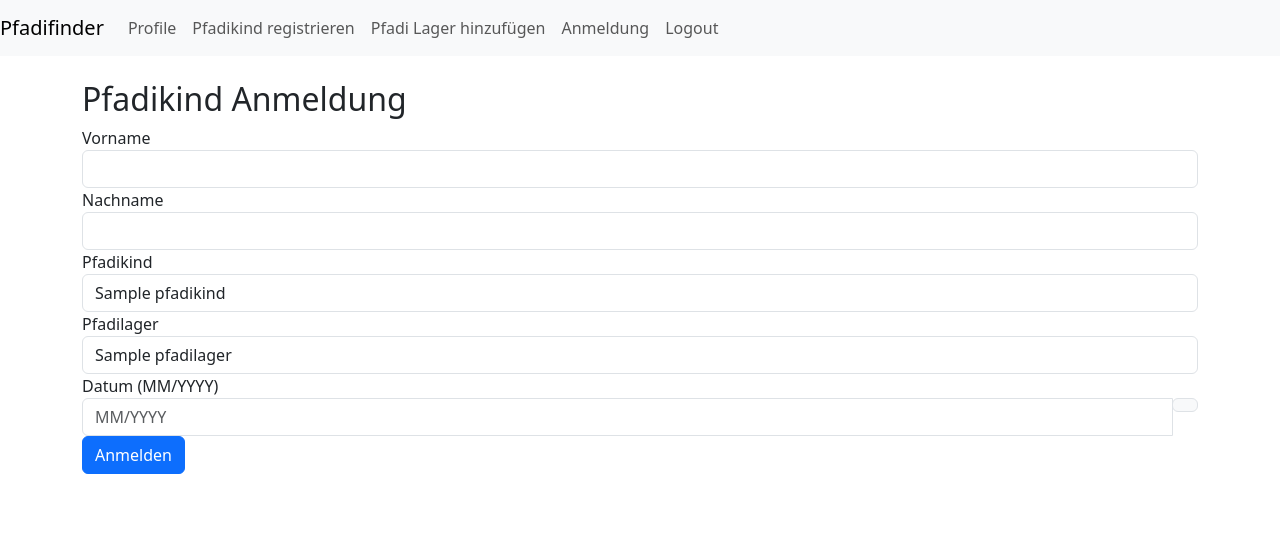
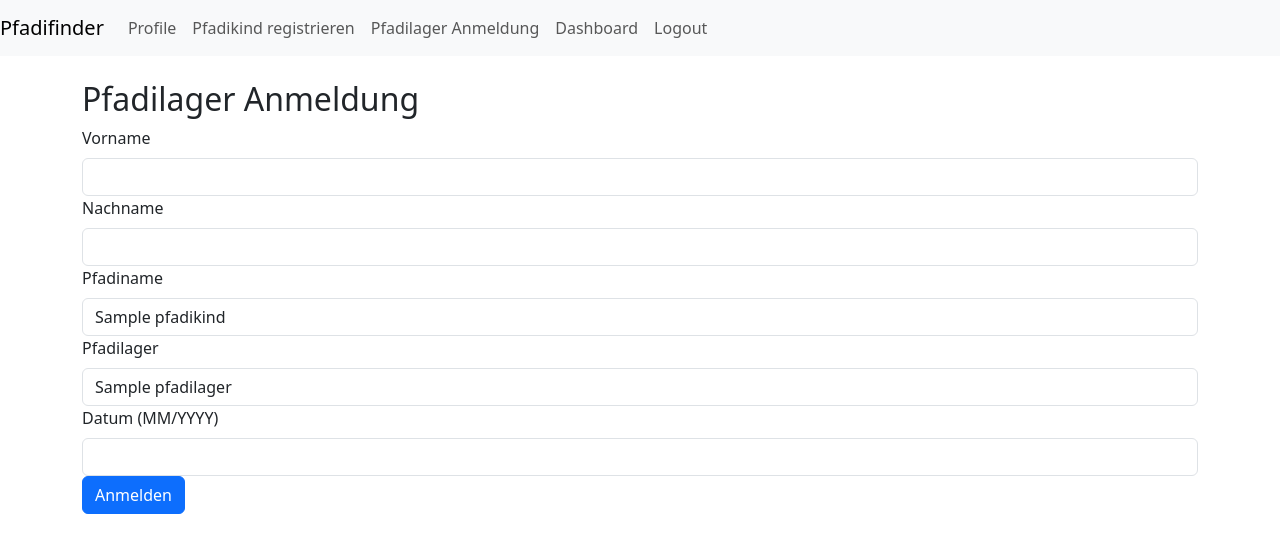
Before and after one commit to hzimat2023/pfadifinder, a Flask app: page /anmeldung in a window 1280 px wide. Shown: the top 553 px of the page. Run offline with Flask 3, Linux system fonts and the light colour scheme; a user stored in the database is signed in; tables that the repository leaves empty hold one stand-in row (values such as "Sample post").

Commit message:
pfadilageranmeldung 1

```diff
--- a/app/forms.py
+++ b/app/forms.py
@@ -56,6 +56,7 @@ class PfadikindAnmeldungForm(FlaskForm):
     vorname = StringField('Vorname', validators=[DataRequired()])
     nachname = StringField('Nachname', validators=[DataRequired()])
     pfadikind = SelectField('Pfadikind', validators=[DataRequired()])
+    pfadiname = SelectField('Pfadiname', validators=[DataRequired()])
     pfadilager = SelectField('Pfadilager', validators=[DataRequired()])
     datum = StringField('Datum (MM/YYYY)', validators=[DataRequired()])
     submit = SubmitField('Anmelden')
--- a/app/routes.py
+++ b/app/routes.py
@@ -9,6 +9,15 @@ from werkzeug.urls import url_parse
 from functools import wraps
 
 
+def admin_required(func):
+    @wraps(func)
+    def decorated_view(*args, **kwargs):
+        if current_user.role != 'admin':
+            flash('Nur Administratoren haben Zugriff auf diese Seite.', 'danger')
+            return redirect(url_for('index'))
+        return func(*args, **kwargs)
+    return decorated_view
+
 
 @app.route('/')
 @app.route('/index')
@@ -16,6 +25,7 @@ from functools import wraps
 def index():
     user = current_user
     pfadilager_entries = Pfadilager.query.all()
+
 
     return render_template('index.html', title='Home', user=user, pfadilager_entries=pfadilager_entries)
 
@@ -69,7 +79,7 @@ def register():
 @login_required
 def user(username):
     user = User.query.filter_by(username=username).first_or_404()
-    pfadilageranmeldungen = Pfadilageranmeldung.query.all()
+    pfadilageranmeldungen = Pfadilageranmeldung.query.filter_by(user_id=current_user.id).all()
 
     return render_template('user.html', user=user, pfadilageranmeldungen=pfadilageranmeldungen)
 
@@ -85,14 +95,14 @@ def internal_error(error):
 
 
 @app.route('/register_pfadikind', methods=['GET', 'POST'])
-@login_required  # Stellen Sie sicher, dass der Benutzer authentifiziert ist
+@login_required
 def register_pfadikind():
     form = PfadikindForm()
     if form.validate_on_submit():
-        # Hier erhalten Sie die ID des angemeldeten Benutzers
+
         user_id = current_user.id
 
-        # Erstellen Sie ein neues Pfadikind und weisen Sie die user_id zu
+
         pfadikind = Pfadikind(
             pfadiname=form.pfadiname.data,
             vegetarisch=form.vegetarisch.data,
@@ -103,10 +113,10 @@ def register_pfadikind():
             telefonprivat=form.telefonprivat.data,
             telefonberuflich=form.telefonberuflich.data,
             allergien_unvertraeglichkeiten=form.allergien_unvertraeglichkeiten.data,
-            user_id=user_id  # Weisen Sie die user_id zu
+            user_id=user_id
         )
 
-        # Fügen Sie das Pfadikind zur Datenbank hinzu und speichern Sie es
+
         db.session.add(pfadikind)
         db.session.commit()
 
@@ -117,6 +127,8 @@ def register_pfadikind():
 
 
 @app.route('/create_pfadilager', methods=['GET', 'POST'])
+@login_required
+@admin_required
 def create_pfadilager():
     form = PfadiLagerForm()
     if form.validate_on_submit():
@@ -150,6 +162,7 @@ def anmeldung():
     form = PfadikindAnmeldungForm()
     form.pfadikind.choices = [(pfadikind.id, pfadikind.vorname) for pfadikind in Pfadikind.query.all()]
     form.pfadilager.choices = [(pfadilager.id, pfadilager.name) for pfadilager in Pfadilager.query.all()]
+    form.pfadiname.choices = [(pfadikind.pfadiname, pfadikind.pfadiname) for pfadikind in Pfadikind.query.all()]
 
     if form.validate_on_submit():
         selected_pfadilager_id = form.pfadilager.data
@@ -160,8 +173,9 @@ def anmeldung():
             user_id=current_user.id,
             pfadilager_id=selected_pfadilager_id,
             datum=datum,
-            vorname=form.vorname.data,  # Add vorname field
-            nachname=form.nachname.data  # Add nachname field
+            vorname=form.vorname.data,
+            nachname=form.nachname.data,
+            pfadikind_id=form.pfadiname.data
         )
 
         db.session.add(anmeldung)
@@ -173,16 +187,10 @@ def anmeldung():
 
 
 
-def admin_required(func):
-    @wraps(func)
-    def decorated_view(*args, **kwargs):
-        if current_user.role != 'admin':
-            flash('Nur Administratoren haben Zugriff auf diese Seite.', 'danger')
-            return redirect(url_for('index'))
-        return func(*args, **kwargs)
-    return decorated_view
 
-@app.route('/admin')
+
+
+@app.route('/admin/dashboard')
 @login_required
 @admin_required
 def admin_dashboard():
--- a/app/templates/anmeldung.html
+++ b/app/templates/anmeldung.html
@@ -2,35 +2,30 @@
 
 {% block content %}
 <div class="container">
-  <h2 class="mt-4">Pfadikind Anmeldung</h2>
+  <h2 class="mt-4">Pfadilager Anmeldung</h2>
   <form method="POST">
       {{ form.hidden_tag() }}
       <div class="form-group">
-      {{ form.vorname.label(class="form-control-label") }}
+          {{ form.vorname.label(class="form-label") }}
           {{ form.vorname(class="form-control") }}
       </div>
       <div class="form-group">
-      {{ form.nachname.label(class="form-control-label") }}
+          {{ form.nachname.label(class="form-label") }}
           {{ form.nachname(class="form-control") }}
       </div>
       <div class="form-group">
-      {{ form.pfadikind.label(class="form-control-label") }}
-      {{ form.pfadikind(class="form-control") }}
+          {{ form.pfadiname.label(class="form-label") }}
+          {{ form.pfadiname(class="form-control") }}
       </div>
       <div class="form-group">
-      {{ form.pfadilager.label(class="form-control-label") }}
+          {{ form.pfadilager.label(class="form-label") }}
           {{ form.pfadilager(class="form-control") }}
       </div>
       <div class="form-group">
-      {{ form.datum.label(class="form-control-label") }}
-      <div class="input-group">
-        {{ form.datum(class="form-control", placeholder="MM/YYYY") }}
-        <div class="input-group-append">
-          <span class="input-group-text"><i class="fas fa-calendar"></i></span>
+          {{ form.datum.label(class="form-label") }}
+          {{ form.datum(class="form-control") }}
       </div>
-      </div>
-    </div>
-    <button type="submit" class="btn btn-primary">{{ form.submit.label }}</button>
+      <button type="submit" class="btn btn-primary">Anmelden</button>
   </form>
 </div>
 {% endblock %}
--- a/app/templates/base.html
+++ b/app/templates/base.html
@@ -26,14 +26,16 @@
                         <li class="nav-item">
                             <a class="nav-link" href="{{ url_for('register_pfadikind') }}">Pfadikind registrieren</a>
                         </li>
+                        <li class="nav-item">
+                            <a class="nav-link" href="{{ url_for('anmeldung') }}">Pfadilager Anmeldung</a>
+                        </li>
+
 
                         <li class="nav-item">
-                            <a class="nav-link" href="{{ url_for('create_pfadilager') }}">Pfadi Lager hinzufügen</a>
+                            <a class="nav-link" href="{{ url_for('admin_dashboard') }}">Dashboard</a>
                         </li>
                         <li class="nav-item">
-                            <a class="nav-link" href="{{ url_for('anmeldung') }}">Anmeldung</a>
-                        </li>
-                        <br>
+
                         <li class="nav-item">
                             <a class="nav-link" href="{{ url_for('logout') }}">Logout</a>
                         </li>
```
Also changed, not shown: app/templates/admin_dashboard.html (+5 -21 lines), migrations/versions/849d156dab5a_admin.py (added, +32 -0 lines). Lines whose indentation alone changed are shown as unchanged.
